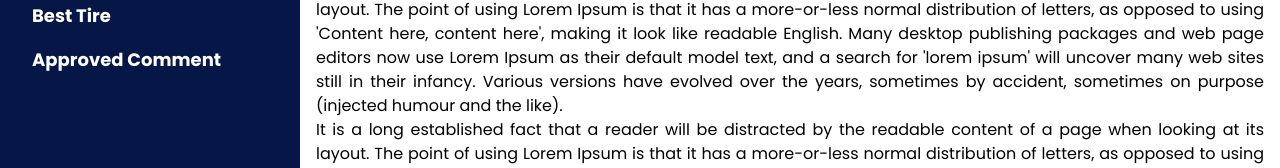
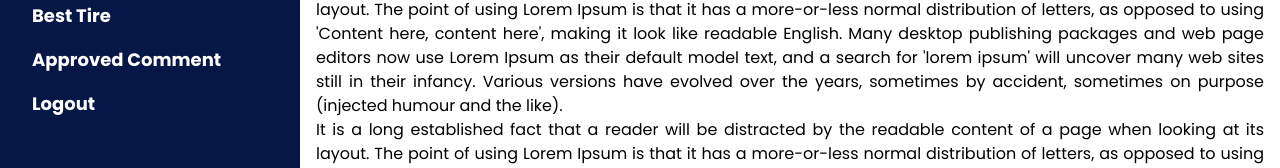
Before and after one commit to mdsultanmahmud/mrtirerack, a Next.js app: page /dashboard/learn-how-to in a window 1280 px wide. Shown: the part 162-330 px from the top of the page. Built offline with nearby package versions, Linux system fonts and the light colour scheme.

Commit message:
logout successful

```diff
--- a/src/components/common/Navbar.js
+++ b/src/components/common/Navbar.js
@@ -17,6 +17,7 @@ const Navbar = () => {
                         <li><Link href={"/tricks"}>Learn & How To</Link></li>
                         {/* <li><Link href={"review"}>Tire Review</Link></li> */}
                         <li><Link href={"/best-tire"}>Best Tires</Link></li>
+                        <li><Link href={"/dashboard/learn-how-to"}>Dashboard</Link></li>
                         {/* <div>
                             <input hidden={!search} autoFocus />
                             {
--- a/src/components/dashboard/Sidebar.js
+++ b/src/components/dashboard/Sidebar.js
@@ -1,7 +1,10 @@
+import Cookies from 'js-cookie';
 import Link from 'next/link';
+import { useRouter } from 'next/router';
 import React from 'react';
 
 const Sidebar = () => {
+    const router = useRouter()
     const sidebarLinks = [
         {
             to: '/dashboard/learn-how-to',
@@ -16,12 +19,18 @@ const Sidebar = () => {
             text: "Approved Comment"
         },
     ]
+
+    const handleLogout = () =>{
+        Cookies.remove("loggedIn")
+        router.push("http://localhost:3000/dashboard")
+    }
     return (
         <div>
             <div>
                 {
                     sidebarLinks.map((link, index) => <Link key={index} href={link.to}><button className='text-white font-semibold text-lg hover:bg-green-500 transition duration-300 block w-full px-4 py-2 text-left'>{link.text}</button></Link>)
                 }
+                <button onClick={handleLogout} className='text-white font-semibold text-lg hover:bg-green-500 transition duration-300 block w-full px-4 py-2 text-left'>Logout</button>
             </div>
         </div>
     );
```
